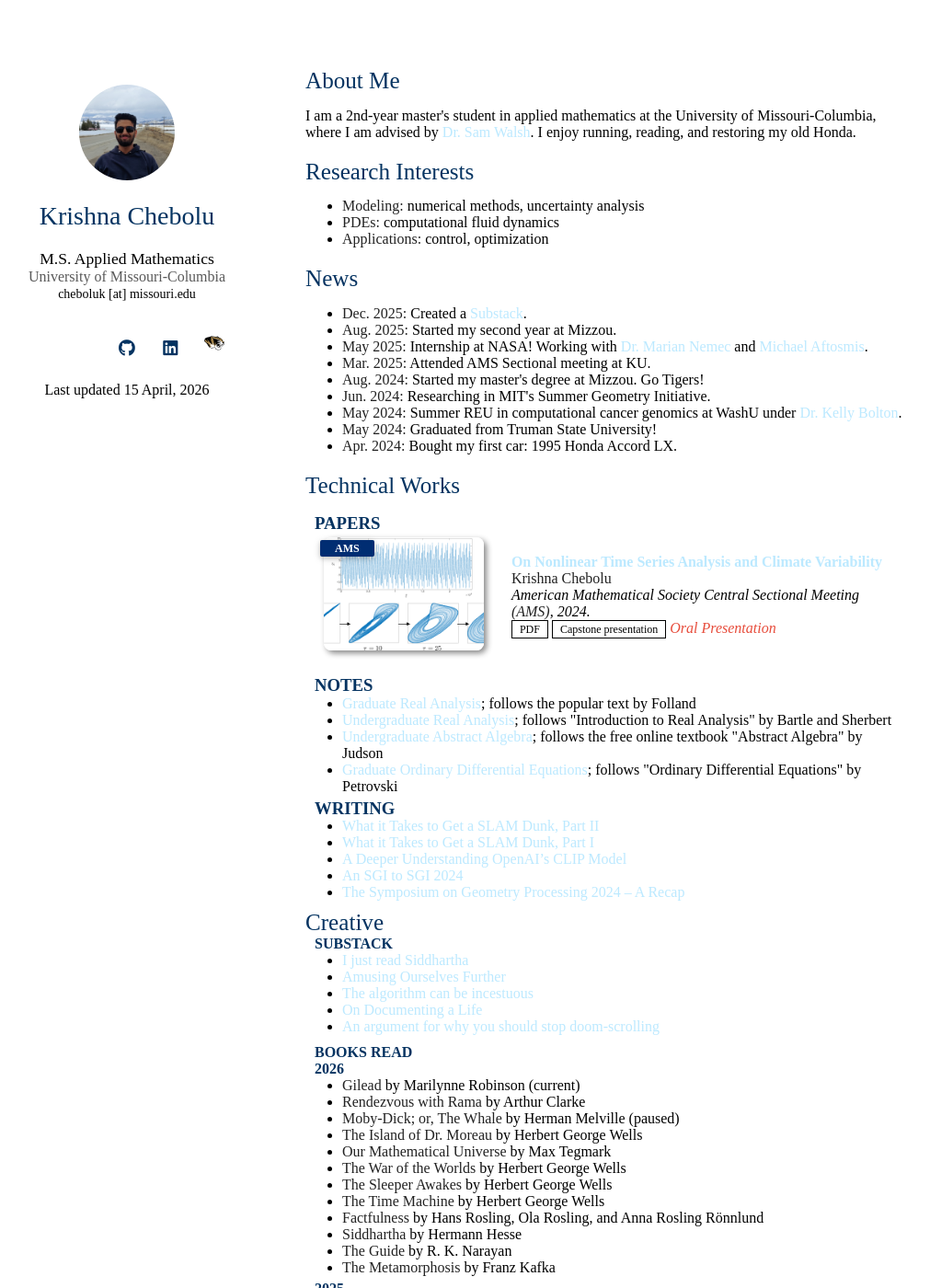
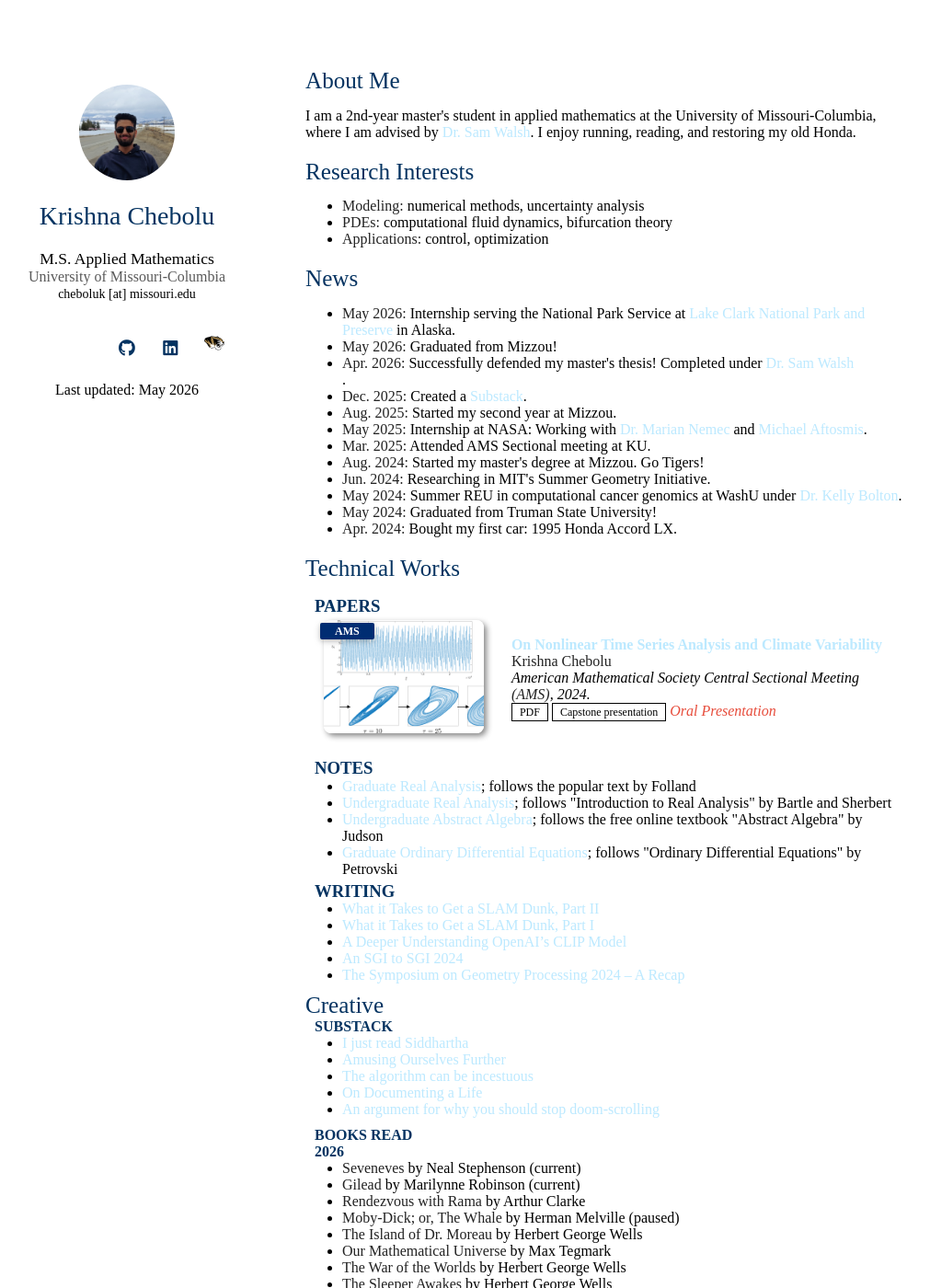
Before and after one commit to krishnachebolu/krishnachebolu.github.io, a Jekyll site: the page index.html, which Jekyll copies as it is, in a window 1280 px wide and 1400 px high. Shown: the whole window at 92% size, without its empty margins (138-1149 px from the left). Built offline with Jekyll 4.4.1, drawn with Linux system fonts in a browser that asks for light colours; nearby versions of some CDN libraries; a style sheet for code colours, icons or effects is not loaded.

Commit message:
Update last updated date and add news and books
Updated the last updated date and added recent news items and books read.

```diff
--- a/index.html
+++ b/index.html
@@ -82,7 +82,7 @@
 
         </div>
         <br>
-Last updated 15 April, 2026
+Last updated: May 2026
       </header>
       <section>
 
@@ -97,16 +97,19 @@ Last updated 15 April, 2026
 
 <ul>
   <li><strong>Modeling:</strong> numerical methods, uncertainty analysis</li>
-  <li><strong>PDEs:</strong> computational fluid dynamics</li>
+  <li><strong>PDEs:</strong> computational fluid dynamics, bifurcation theory</li>
   <li><strong>Applications:</strong> control, optimization</li>
 </ul>
 
 
 <h2 id="news">News</h2>
 <ul>
+  <li><strong>May 2026:</strong> Internship serving the National Park Service at <a href="https://www.nps.gov/lacl/index.htm">Lake Clark National Park and Preserve</a> in Alaska.
+  <li><strong>May 2026:</strong> Graduated from Mizzou!
+  <li><strong>Apr. 2026:</strong> Successfully defended my master's thesis! Completed under <a href="https://samuelwalsh.github.io/">Dr. Sam Walsh</a></li>.
   <li><strong>Dec. 2025:</strong> Created a <a href="https://krishnachebolu.substack.com/">Substack</a>.</li>
   <li><strong>Aug. 2025:</strong> Started my second year at Mizzou.</li>
-  <li><strong>May 2025:</strong> Internship at NASA! Working with <a href="https://www.nas.nasa.gov/aboutnas/staff/staff_nemec.html">Dr. Marian Nemec</a> and <a href="https://www.nas.nasa.gov/aboutnas/staff/staff_maftosmis.html">Michael Aftosmis</a>.</li>
+  <li><strong>May 2025:</strong> Internship at NASA: Working with <a href="https://www.nas.nasa.gov/aboutnas/staff/staff_nemec.html">Dr. Marian Nemec</a> and <a href="https://www.nas.nasa.gov/aboutnas/staff/staff_maftosmis.html">Michael Aftosmis</a>.</li>
   <li><strong>Mar. 2025:</strong> Attended AMS Sectional meeting at KU.</li>
   <li><strong>Aug. 2024:</strong> Started my master's degree at Mizzou. Go Tigers!</li>
   <li><strong>Jun. 2024:</strong> Researching in MIT's Summer Geometry Initiative.</li>
@@ -188,6 +191,7 @@ Last updated 15 April, 2026
         <h4 style="margin:0 10px 0;">BOOKS READ</h4>
            <h4 style="margin:0 10px 0;">2026</h4>
 <ul style="margin:0 0 5px;">
+  <li><strong>Seveneves</strong> by Neal Stephenson (current)</li>
   <li><strong>Gilead</strong> by Marilynne Robinson (current)</li>
   <li><strong>Rendezvous with Rama</strong> by Arthur Clarke</li>
   <li><strong>Moby-Dick; or, The Whale</strong> by Herman Melville (paused)</li>
```
